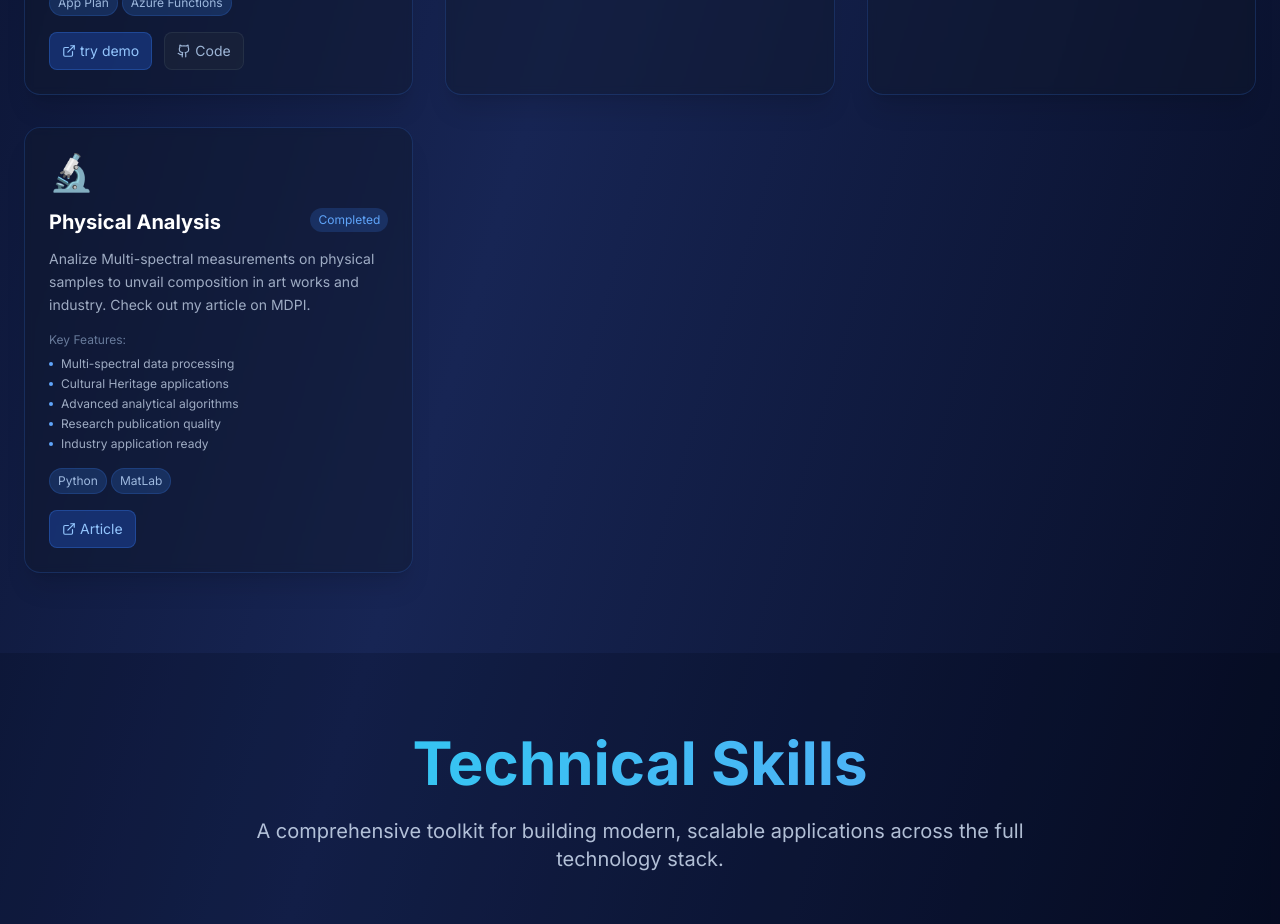
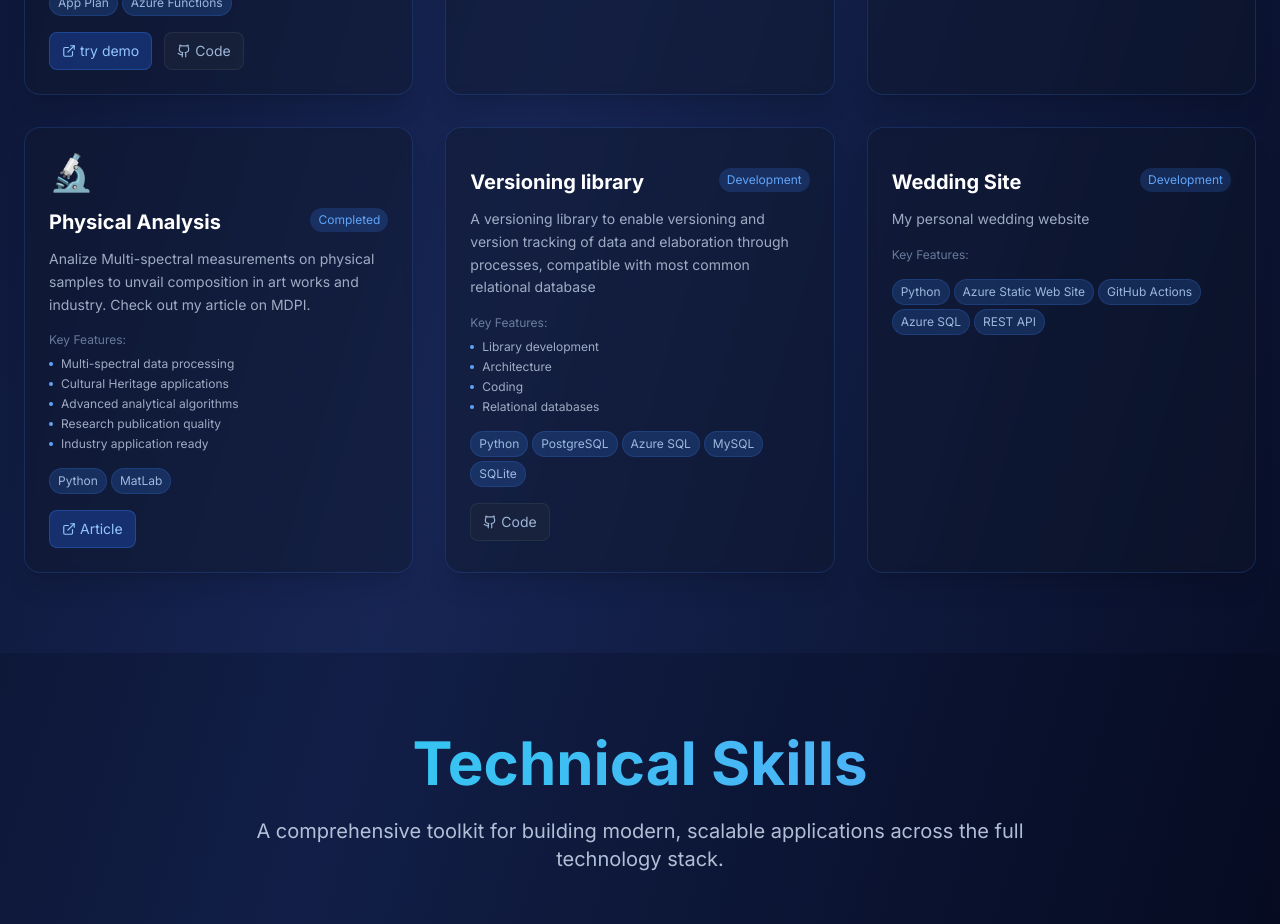
Before and after one commit to RicZit/PortfolioHomePage, a React (Create React App) app: page / in a window 1280 px wide. Shown: the part 2420-3344 px from the top of the page. Built offline with nearby package versions, Linux system fonts and the light colour scheme.

Commit message:
updated with relevant projects

```diff
--- a/src/App.jsx
+++ b/src/App.jsx
@@ -297,7 +297,39 @@ const App = () => {
       ],
       showButtons : {live: true, github: false},
       liveButtonText: 'Article'
-    }
+    },
+    {
+      id: 'versioninglibrarysystem',
+      title: 'Versioning library',
+      description: 'A versioning library to enable versioning and version tracking of data and elaboration through processes, compatible with most common relational database',
+      technologies: ['Python', 'PostgreSQL', 'Azure SQL', 'MySQL', 'SQLite'],
+      liveUrl: '',
+      image: '',
+      status: 'Development',
+      category: 'SW development',
+      highlights: [
+        'Library development',
+        'Architecture',
+        'Coding',
+        'Relational databases'
+      ],
+      showButtons : {live: false, github: true},
+      liveButtonText: ''
+    },
+    {
+      id: 'weddingsite',
+      title: 'Wedding Site',
+      description: 'My personal wedding website',
+      technologies: ['Python','Azure Static Web Site', 'GitHub Actions', 'Azure SQL', 'REST API'],
+      liveUrl: '',
+      image: '',
+      status: 'Development',
+      category: 'Events planning',
+      highlights: [
+      ],
+      showButtons : {live: false, github: false},
+      liveButtonText: 'try demo'
+    },
   ];
 
   const skills = [
```
